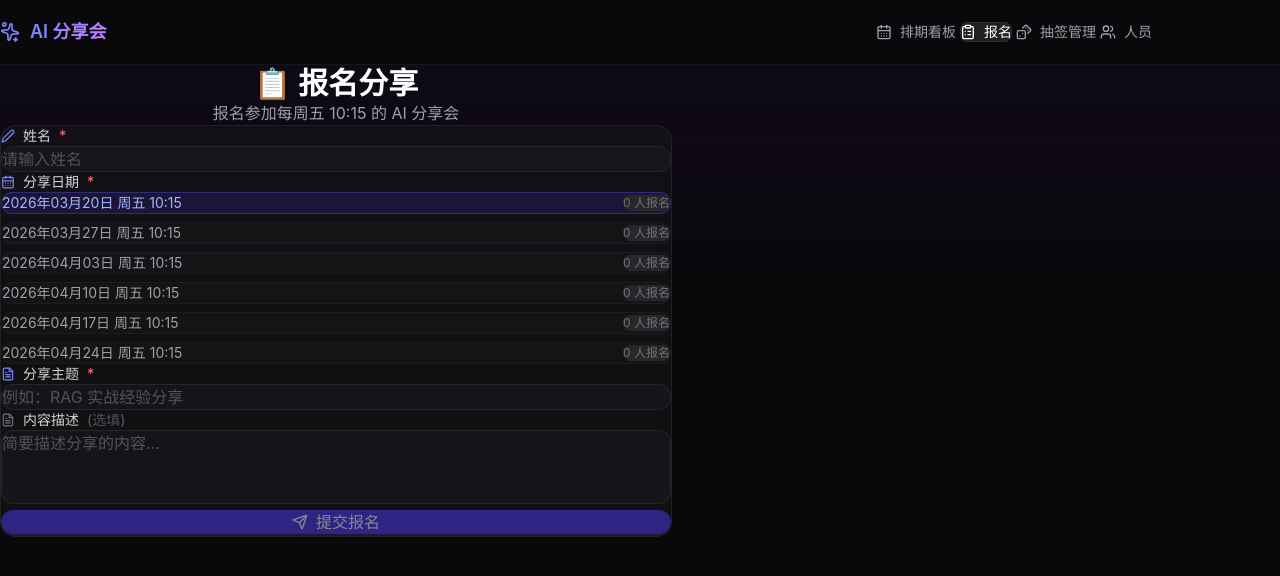
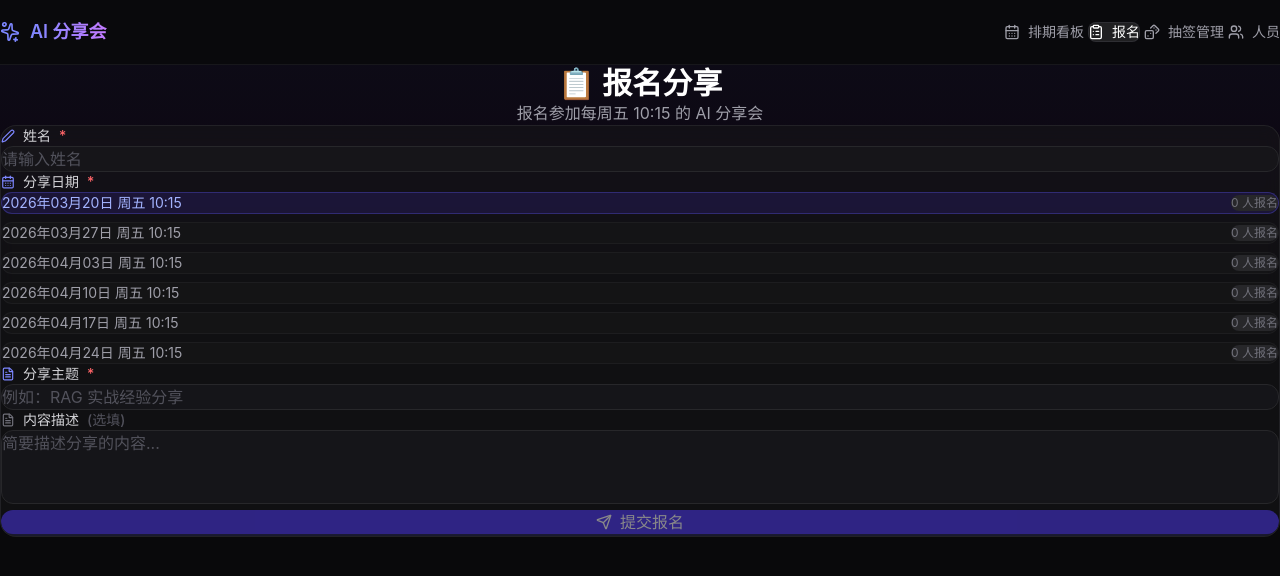
Before and after one commit to toller892/AI_zeabur_proj, a React (Vite) app: page /signup in a window 1280 px wide. Shown: the top 576 px of the page. Built offline with nearby package versions, Linux system fonts and the light colour scheme.

Commit message:
fix: 改为全屏布局，移除宽度限制

```diff
--- a/src/components/Layout.tsx
+++ b/src/components/Layout.tsx
@@ -23,7 +23,7 @@ export default function Layout() {
         transition={{ duration: 0.5 }}
         className="sticky top-0 z-50 border-b border-zinc-800/50 bg-zinc-950/80 backdrop-blur-xl"
       >
-        <div className="mx-auto max-w-6xl flex items-center justify-between px-6 h-16">
+        <div className="w-full flex items-center justify-between px-8 h-16">
           <div className="flex items-center gap-2.5">
             <motion.div
               animate={{ rotate: [0, 360] }}
@@ -68,7 +68,7 @@ export default function Layout() {
       </motion.nav>
 
       {/* Main Content */}
-      <main className="relative z-10 mx-auto max-w-6xl px-6 py-8">
+      <main className="relative z-10 w-full px-8 py-8">
         <Outlet />
       </main>
     </div>
--- a/src/index.css
+++ b/src/index.css
@@ -30,7 +30,14 @@
 
 html, body, #root {
   min-height: 100vh;
+  min-height: 100dvh;
   width: 100%;
+  overflow-x: hidden;
+}
+
+.min-h-screen {
+  min-height: 100vh;
+  min-height: 100dvh;
 }
 
 body {
--- a/src/pages/AdminPage.tsx
+++ b/src/pages/AdminPage.tsx
@@ -65,7 +65,7 @@ export default function AdminPage() {
       initial={{ opacity: 0 }}
       animate={{ opacity: 1 }}
       transition={{ duration: 0.5 }}
-      className="max-w-4xl mx-auto space-y-8"
+      className="w-full max-w-none space-y-8"
     >
       {/* Header */}
       <div className="space-y-2">
--- a/src/pages/MembersPage.tsx
+++ b/src/pages/MembersPage.tsx
@@ -24,7 +24,7 @@ export default function MembersPage() {
       initial={{ opacity: 0 }}
       animate={{ opacity: 1 }}
       transition={{ duration: 0.5 }}
-      className="max-w-4xl mx-auto space-y-8"
+      className="w-full max-w-none space-y-8"
     >
       {/* Header */}
       <div className="flex items-center justify-between">
--- a/src/pages/SignupPage.tsx
+++ b/src/pages/SignupPage.tsx
@@ -48,7 +48,7 @@ export default function SignupPage() {
       initial={{ opacity: 0 }}
       animate={{ opacity: 1 }}
       transition={{ duration: 0.5 }}
-      className="max-w-2xl mx-auto space-y-8"
+      className="w-full max-w-none space-y-8"
     >
       {/* Header */}
       <div className="space-y-2 text-center">
```
